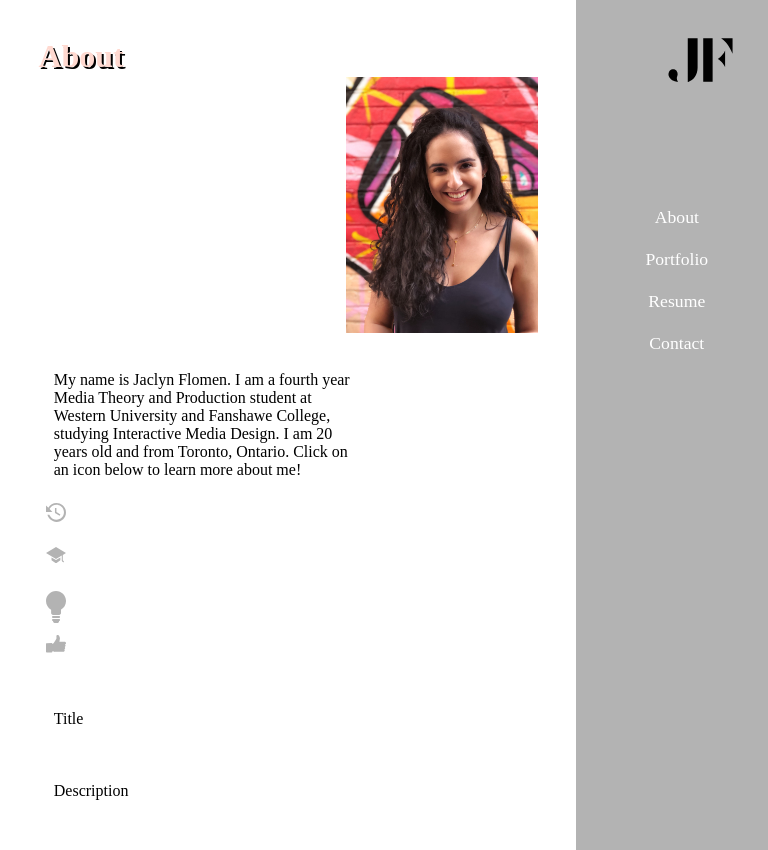
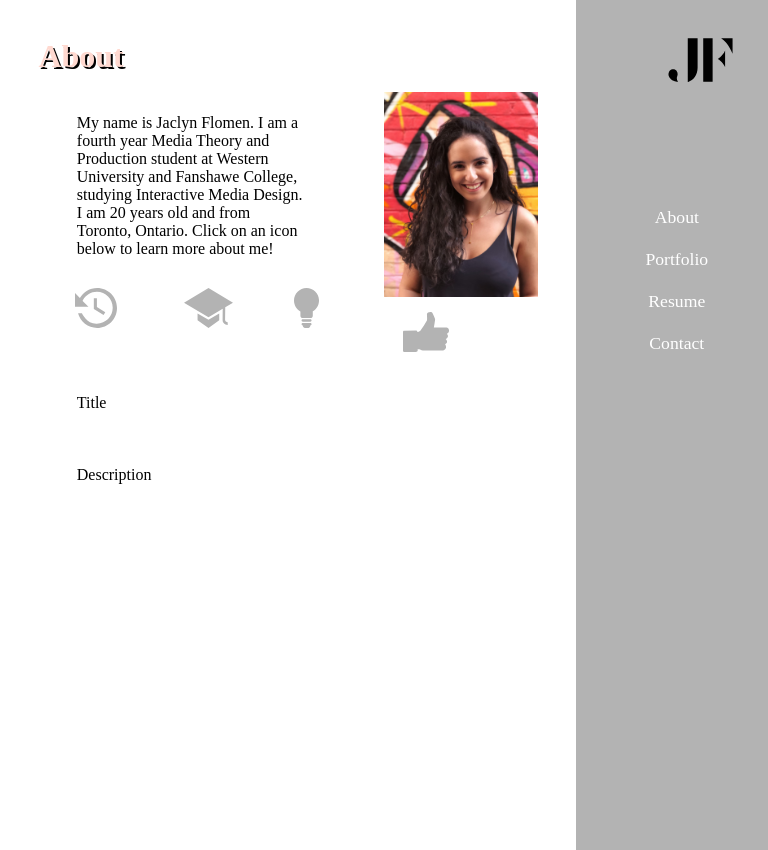
Before and after one commit to jaclynflomen/flomen_jaclyn_portfolio, a PHP site: page /about.html in a window 768 px wide. Run offline with PHP 8.4, Linux system fonts and the light colour scheme.

Commit message:
stylizing and spacing done

```diff
--- a/about.html
+++ b/about.html
@@ -32,17 +32,23 @@
         I am 20 years old and from Toronto, Ontario. Click on an icon below to learn more about me!
     </p>
 
+<div id="icons">
     <div class="aboutSvg" id="1">
-        <object data="images/svg/history.svg" type="image/svg+xml" class="about" data-offset="0"></object></div>
+        <img src="images/svg/history.svg" type="image/svg+xml" class="about" data-offset="0">
+    </div>
 
     <div class="aboutSvg" id="2">
-        <object data="images/svg/school.svg" type="image/svg+xml" class="about" data-offset="1"></object></div>
+        <img src="images/svg/school.svg" type="image/svg+xml" class="about" data-offset="1">
+    </div>
 
     <div class="aboutSvg"id="3">
-        <object data="images/svg/lightbulb.svg" type="image/svg+xml" class="about" data-offset="2"></object></div>
+        <img src="images/svg/lightbulb.svg" type="image/svg+xml" class="about" data-offset="2">
+    </div>
 
     <div class="aboutSvg" id="4">
-        <object data="images/svg/play.svg" type="image/svg+xml" class="about" data-offset="3"></object></div>
+        <img src="images/svg/play.svg" type="image/svg+xml" class="about" data-offset="3">
+    </div>
+</div>
 
     <p class="Title1">Title</p>
     <p class="Description1">Description</p>
--- a/css/main.css
+++ b/css/main.css
@@ -11,18 +11,73 @@
   margin-right: 5%;
   float: right; }
 
-.aboutSvg {
-  clear: left;
+#icons div {
+  display: inline; }
+
+#icons {
   margin-left: 5%; }
 
-.aboutSvg object {
-  display: inline; }
+.aboutSvg {
+  float: left;
+  margin-left: 5%;
+  width: 5%;
+  margin-top: 2%; }
 
-.about {
-  margin-right: 5%;
-  height: 40px;
-  width: 5%; }
+.aboutSvg img {
+  height: 2.5em; }
 
+@media only screen and (max-width: 480px) {
+  #page2body p {
+    clear: left;
+    float: none;
+    width: 80%;
+    margin-left: 10%;
+    margin-top: 5%; }
+
+  #selfPic {
+    clear: left;
+    width: 40%;
+    margin-top: 20%;
+    float: none; }
+
+  #icons {
+    margin-left: 5%; }
+
+  .aboutSvg {
+    float: left;
+    margin-right: 13%;
+    width: 5%;
+    margin-bottom: 10%;
+    margin-top: 5%; }
+
+  .aboutSvg img {
+    height: 2.5em; } }
+@media only screen and (min-width: 480px) and (max-width: 768px) {
+  #page2body p {
+    clear: left;
+    float: left;
+    width: 30%;
+    margin-left: 10%;
+    margin-top: 5%; }
+
+  #selfPic {
+    width: 20%;
+    float: right;
+    margin-top: 12%; }
+
+  #icons {
+    clear: left;
+    margin-left: 5%; }
+
+  .aboutSvg {
+    float: left;
+    margin-right: 5%;
+    width: 5%;
+    margin-bottom: 0%;
+    margin-top: 2%; }
+
+  .aboutSvg img {
+    height: 2.5em; } }
 #page5 .headerName {
   margin-bottom: 2%; }
 
--- a/sass/modules/_about.scss
+++ b/sass/modules/_about.scss
@@ -13,18 +13,93 @@
     float: right;
 }
 
-.aboutSvg {
-    clear: left;
+#icons div {
+    display: inline;
+}
+
+#icons {
     margin-left: 5%;
 }
 
-
-.aboutSvg object {
-    display: inline;
+.aboutSvg {
+    float: left;
+    margin-left: 5%;
+    width: 5%;
+    margin-top: 2%;
 }
 
-.about {
-    margin-right: 5%;
-    height: 40px;
-    width: 5%;
+
+.aboutSvg img {
+    height: 2.5em;
 }
+
+
+@media only screen and (max-width: 480px) {
+
+    #page2body p {
+        clear: left;
+        float: none;
+        width: 80%;
+        margin-left: 10%;
+        margin-top: 5%;
+    }
+
+    #selfPic {
+        clear: left;
+        width: 40%;
+        margin-top: 20%;
+        float: none;
+    }
+
+    #icons {
+        margin-left: 5%;
+    }
+
+    .aboutSvg {
+        float: left;
+        margin-right: 13%;
+        width: 5%;
+        margin-bottom: 10%;
+        margin-top: 5%;
+    }
+
+
+    .aboutSvg img {
+        height: 2.5em;
+    }
+}
+
+@media only screen and (min-width: 480px) and (max-width: 768px) {
+
+    #page2body p {
+        clear: left;
+        float: left;
+        width: 30%;
+        margin-left: 10%;
+        margin-top: 5%;
+    }
+
+    #selfPic {
+        width: 20%;
+        float: right;
+        margin-top: 12%;
+    }
+
+    #icons {
+        clear: left;
+        margin-left: 5%;
+    }
+
+    .aboutSvg {
+        float: left;
+        margin-right: 5%;
+        width: 5%;
+        margin-bottom: 0%;
+        margin-top: 2%;
+    }
+
+
+    .aboutSvg img {
+        height: 2.5em;
+    }
+}
```
Also changed, not shown: 2 other files.
